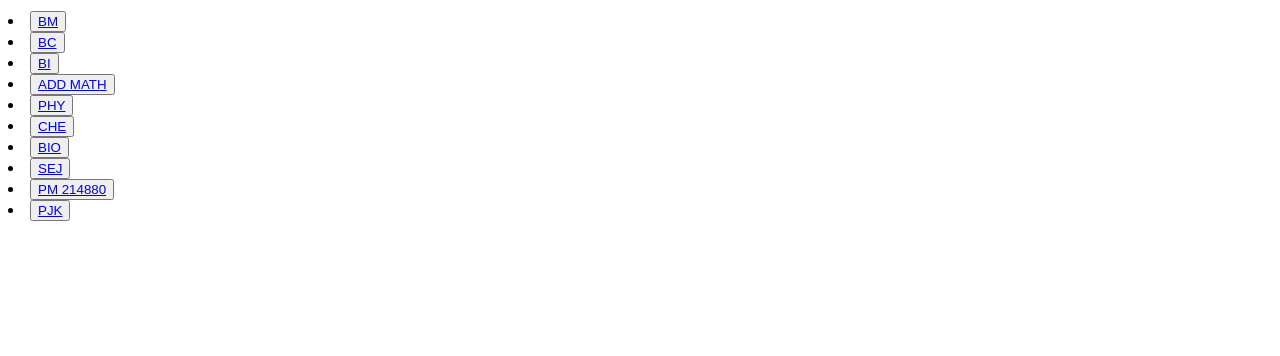
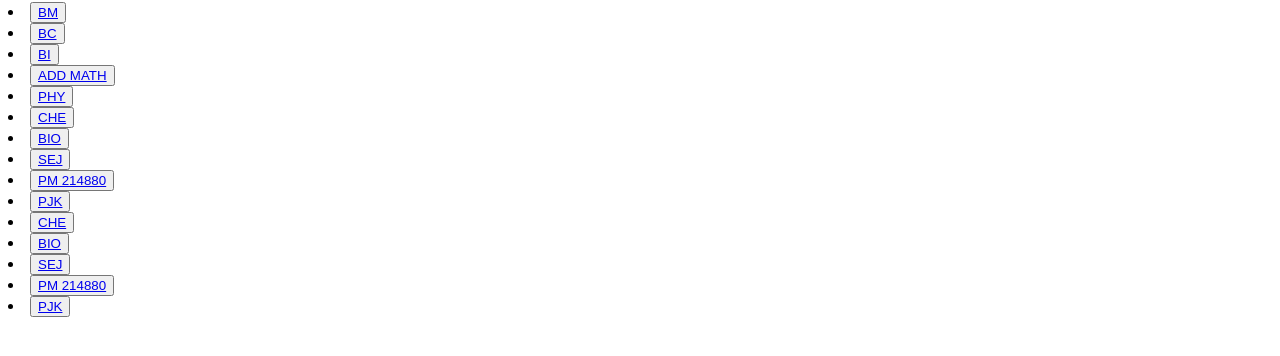
Before and after one commit to ChinHongTan/Online-class-links, a plain HTML site: page index.html in a window 1280 px wide. Shown: the part 416-772 px from the top of the page. Drawn offline with Linux system fonts and the light colour scheme.

Commit message:
Update index.html

```diff
--- a/index.html
+++ b/index.html
@@ -2,12 +2,12 @@
 </head>
 <title>Class link</title>
 
-<banner><image src='mesh.JPG'alt='ramesh'width='600'height='330'></banner>
+<banner><image src='mesh.jpg'alt='ramesh'width='600'height='330'></banner>
 
 </head>
 <body>
 <marquee>
-<h1>网课link</h1>
+<h1>Íø¿Îlink</h1>
 </marquee>
 <li>
 <button>
@@ -31,7 +31,7 @@
 </li>
 <li>
 <button>
-<a href='https://meet.google.com/lookup/hipvrvkn7e'>PHY</a>
+<a href='https://meet.google.com/mtu-ezgj-asg'>PHY</a>
 </button>
 </li>
 <li>
@@ -61,3 +61,31 @@
 </li>
 </body>
 </html>
+</li>
+<li>
+<button>
+<a href='https://meet.google.com/fga-iekx-bkz'>CHE</a>
+</button>
+</li>
+<li>
+<button>
+<a href='https://meet.google.com/rsq-ifdz-dpd'>BIO</a>
+</button>
+</li>
+<li>
+<button>
+<a href='https://meet.google.com/lookup/gfs23ddlqu?authuser=1&hs=179'>SEJ</a>
+</button>
+</li>
+<li>
+<button>
+<a href='https://voovmeeting.com/p/6331637997'>PM 214880</a>
+</button>
+</li>
+<li>
+<button>
+<a href='https://meet.google.com/lookup/bwsgcra7yv'>PJK</a>
+</button>
+</li>
+</body>
+</html>
```
